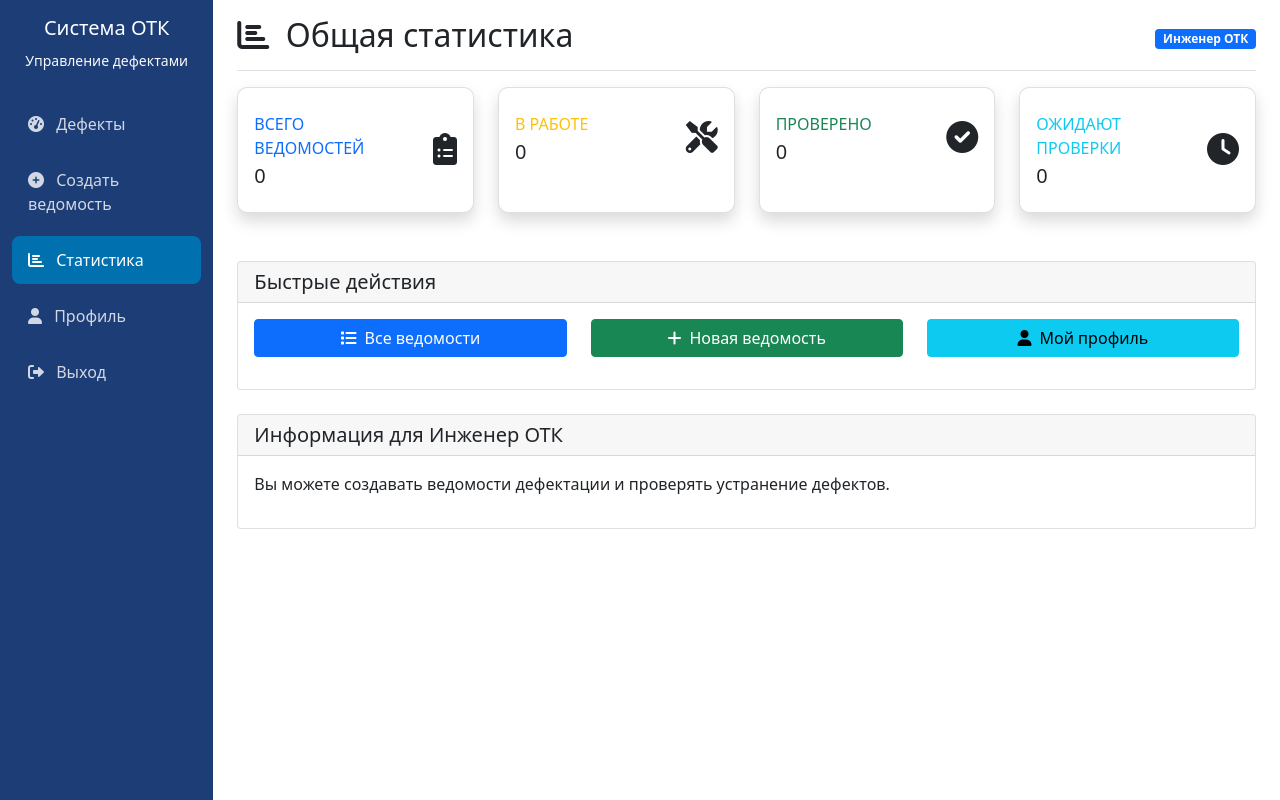
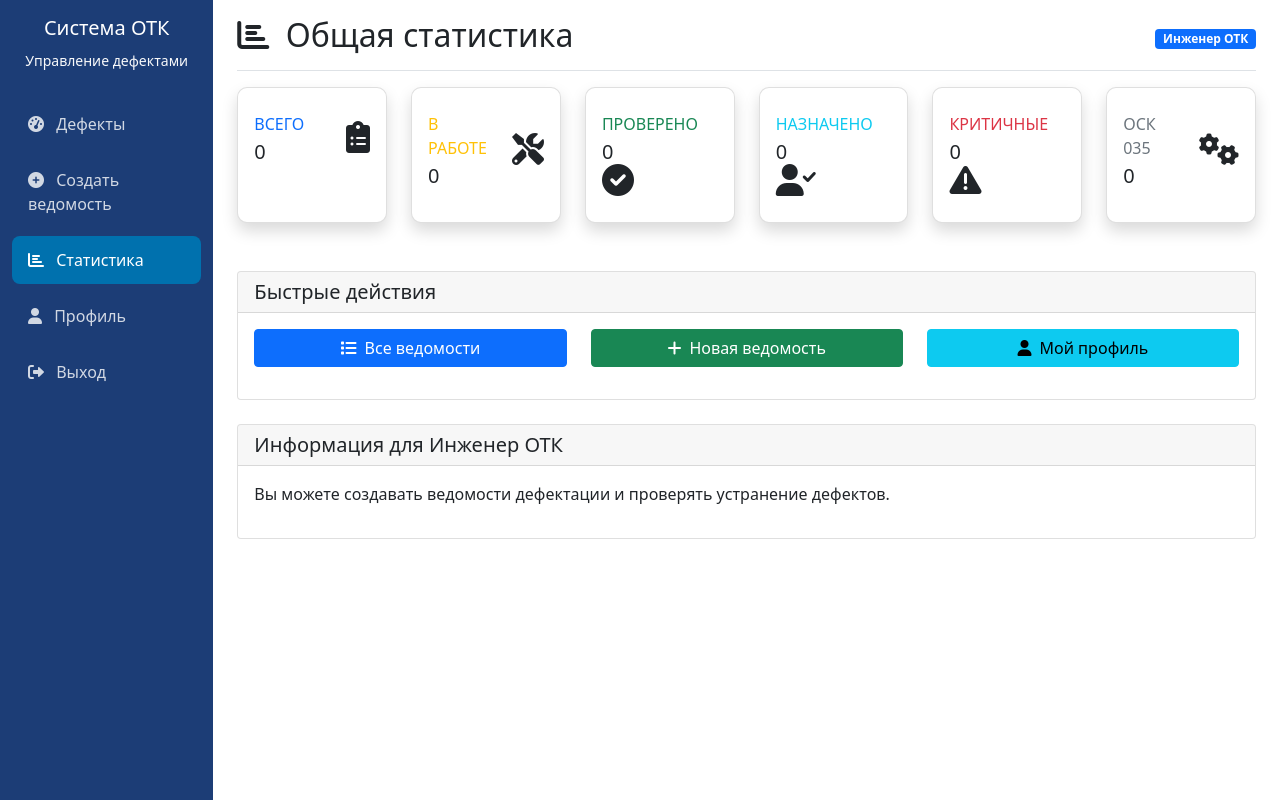
Before and after one commit to maxfrank76/defect-tracking-otk, a Flask app: page /defects in a window 1280 px wide. Run offline with Flask 3, Linux system fonts and the light colour scheme; a user stored in the database is signed in.

```diff
--- a/app/routes/defects.py
+++ b/app/routes/defects.py
@@ -29,6 +29,7 @@ def defect_dashboard():
                          defects=defects,
                          title='Дашборд дефектов')
 
+# В app/routes/defects.py исправляем функцию create_defect_report:
 @defect_routes.route('/defects/create', methods=['GET', 'POST'])
 @login_required
 def create_defect_report():
@@ -39,25 +40,30 @@ def create_defect_report():
         return redirect(url_for('defects.defect_dashboard'))
 
     if request.method == 'POST':
-        # Создаем ведомость из формы
-        report = DefectReport(
-            product_veksh=request.form.get('product_veksh'),
-            osk_operation=request.form.get('osk_operation'),
-            defect_type=request.form.get('defect_type'),
-            defect_source=request.form.get('defect_source'),
-            priority=request.form.get('priority'),
-            responsible_department=request.form.get('responsible_department'),
-            created_by_id=current_user.id
-        )
+        try:
+            # Создаем ведомость из формы
+            report = DefectReport(
+                product_veksh=request.form.get('product_veksh'),
+                osk_operation=request.form.get('osk_operation'),
+                defect_type=request.form.get('defect_type'),
+                defect_source=request.form.get('defect_source'),
+                priority=request.form.get('priority'),
+                responsible_department=request.form.get('responsible_department'),
+                created_by_id=current_user.id
+            )
 
-        # Генерируем номер
-        report.report_number = report.generate_report_number()
+            # Генерируем номер
+            report.report_number = DefectReport.generate_report_number()
 
-        db.session.add(report)
-        db.session.commit()
+            db.session.add(report)
+            db.session.commit()
 
-        flash(f'Ведомость {report.report_number} создана успешно!', 'success')
-        return redirect(url_for('defects.defect_detail', report_id=report.id))
+            flash(f'Ведомость {report.report_number} создана успешно!', 'success')
+            return redirect(url_for('defects.defect_detail', report_id=report.id))
+
+        except Exception as e:
+            db.session.rollback()
+            flash(f'Ошибка при создании ведомости: {str(e)}', 'error')
 
     return render_template('defects/create_report.html', title='Создание ведомости')
 
@@ -169,6 +175,8 @@ def update_report_status(report_id):
     flash(f'Статус ведомости обновлен на: {new_status}', 'success')
     return redirect(url_for('defects.defect_detail', report_id=report.id))
 
+# Добавляем новые функции статистики в app/routes/defects.py
+
 @defect_routes.route('/api/defects/stats')
 @login_required
 def defect_stats():
@@ -176,19 +184,95 @@ def defect_stats():
     if not current_user.can_view_statistics():
         return jsonify({'error': 'Нет прав доступа'}), 403
 
-    # Базовая статистика (будет расширена)
-    total_reports = DefectReport.query.count()
-    open_reports = DefectReport.query.filter_by(status='created').count()
-    assigned_reports = DefectReport.query.filter_by(status='assigned').count()
-    in_progress_reports = DefectReport.query.filter_by(status='in_progress').count()
-    resolved_reports = DefectReport.query.filter_by(status='resolved').count()
-    verified_reports = DefectReport.query.filter_by(status='verified').count()
+    try:
+        # Базовая статистика
+        total_reports = DefectReport.query.count()
+        created_reports = DefectReport.query.filter_by(status='created').count()
+        assigned_reports = DefectReport.query.filter_by(status='assigned').count()
+        in_progress_reports = DefectReport.query.filter_by(status='in_progress').count()
+        resolved_reports = DefectReport.query.filter_by(status='resolved').count()
+        verified_reports = DefectReport.query.filter_by(status='verified').count()
 
-    return jsonify({
-        'total_reports': total_reports,
-        'open_reports': open_reports,
-        'assigned_reports': assigned_reports,
-        'in_progress_reports': in_progress_reports,
-        'resolved_reports': resolved_reports,
-        'verified_reports': verified_reports
-    })
+        # Статистика по приоритетам
+        critical_reports = DefectReport.query.filter_by(priority='critical').count()
+        high_reports = DefectReport.query.filter_by(priority='high').count()
+        medium_reports = DefectReport.query.filter_by(priority='medium').count()
+        low_reports = DefectReport.query.filter_by(priority='low').count()
+
+        # Статистика по типам дефектов
+        production_defects = DefectReport.query.filter_by(defect_type='production').count()
+        constructive_defects = DefectReport.query.filter_by(defect_type='constructive').count()
+        material_defects = DefectReport.query.filter_by(defect_type='material').count()
+        equipment_defects = DefectReport.query.filter_by(defect_type='equipment').count()
+
+        # Статистика по операциям ОСК
+        osk_035 = DefectReport.query.filter_by(osk_operation='035').count()
+        osk_040 = DefectReport.query.filter_by(osk_operation='040').count()
+        osk_045 = DefectReport.query.filter_by(osk_operation='045').count()
+        osk_055 = DefectReport.query.filter_by(osk_operation='055').count()
+
+        return jsonify({
+            'total_reports': total_reports,
+            'created_reports': created_reports,
+            'assigned_reports': assigned_reports,
+            'in_progress_reports': in_progress_reports,
+            'resolved_reports': resolved_reports,
+            'verified_reports': verified_reports,
+
+            'priority_stats': {
+                'critical': critical_reports,
+                'high': high_reports,
+                'medium': medium_reports,
+                'low': low_reports
+            },
+
+            'defect_type_stats': {
+                'production': production_defects,
+                'constructive': constructive_defects,
+                'material': material_defects,
+                'equipment': equipment_defects
+            },
+
+            'osk_stats': {
+                '035': osk_035,
+                '040': osk_040,
+                '045': osk_045,
+                '055': osk_055
+            }
+        })
+
+    except Exception as e:
+        return jsonify({'error': str(e)}), 500
+
+@defect_routes.route('/api/defects/user-stats')
+@login_required
+def user_stats():
+    """API для получения персональной статистики"""
+    try:
+        if current_user.role == 'otk_engineer':
+            # Статистика для инженера ОТК
+            created_reports = DefectReport.query.filter_by(created_by_id=current_user.id).count()
+            verified_reports = DefectReport.query.filter_by(created_by_id=current_user.id, status='verified').count()
+
+            return jsonify({
+                'created_reports': created_reports,
+                'verified_reports': verified_reports,
+                'efficiency': round((verified_reports / created_reports * 100) if created_reports > 0 else 0, 1)
+            })
+
+        elif current_user.role == 'worker':
+            # Статистика для сборщика
+            assigned_reports = DefectReport.query.filter_by(assigned_worker_id=current_user.id).count()
+            completed_reports = DefectReport.query.filter_by(assigned_worker_id=current_user.id, status='resolved').count()
+
+            return jsonify({
+                'assigned_reports': assigned_reports,
+                'completed_reports': completed_reports,
+                'completion_rate': round((completed_reports / assigned_reports * 100) if assigned_reports > 0 else 0, 1)
+            })
+
+        else:
+            return jsonify({'message': 'Статистика для вашей роли в разработке'})
+
+    except Exception as e:
+        return jsonify({'error': str(e)}), 500
--- a/app/templates/auth/login.html
+++ b/app/templates/auth/login.html
@@ -83,6 +83,10 @@
         demo_otk / demo_worker / demo_master / demo_admin<br>
         Пароль: <strong>demo</strong>
     </div>
+    <div class="small text-center text-muted mt-3">
+        Разработано с помощью ИИ-ассистентного программирования, автор Максим Франчук<br>
+        Developed with AI-assisted programming, author Maksim Franchuk
+    </div>
 </div>
                         </div>
                     </div>
--- a/app/templates/defects/dashboard.html
+++ b/app/templates/defects/dashboard.html
@@ -125,15 +125,17 @@
                     {% endif %}
                 {% endwith %}
 
+               <!-- В templates/dashboard.html заменяем блок статистики на этот: -->
+
 <!-- Статистика -->
 <div class="row mb-4">
-                    <div class="col-xl-3 col-md-6 mb-4">
+    <div class="col-xl-2 col-md-4 col-6 mb-4">
         <div class="card stat-card border-left-primary shadow h-100 py-2">
             <div class="card-body">
                 <div class="row no-gutters align-items-center">
                     <div class="col mr-2">
                         <div class="text-xs font-weight-bold text-primary text-uppercase mb-1">
-                                            Всего ведомостей
+                            Всего
                         </div>
                         <div class="h5 mb-0 font-weight-bold text-gray-800" id="total-reports">0</div>
                     </div>
@@ -145,7 +147,7 @@
         </div>
     </div>
 
-                    <div class="col-xl-3 col-md-6 mb-4">
+    <div class="col-xl-2 col-md-4 col-6 mb-4">
         <div class="card stat-card border-left-warning shadow h-100 py-2">
             <div class="card-body">
                 <div class="row no-gutters align-items-center">
@@ -163,7 +165,7 @@
         </div>
     </div>
 
-                    <div class="col-xl-3 col-md-6 mb-4">
+    <div class="col-xl-2 col-md-4 col-6 mb-4">
         <div class="card stat-card border-left-success shadow h-100 py-2">
             <div class="card-body">
                 <div class="row no-gutters align-items-center">
@@ -181,18 +183,54 @@
         </div>
     </div>
 
-                    <div class="col-xl-3 col-md-6 mb-4">
+    <div class="col-xl-2 col-md-4 col-6 mb-4">
         <div class="card stat-card border-left-info shadow h-100 py-2">
             <div class="card-body">
                 <div class="row no-gutters align-items-center">
                     <div class="col mr-2">
                         <div class="text-xs font-weight-bold text-info text-uppercase mb-1">
-                                            Ожидают проверки
+                            Назначено
                         </div>
-                                        <div class="h5 mb-0 font-weight-bold text-gray-800" id="resolved-reports">0</div>
+                        <div class="h5 mb-0 font-weight-bold text-gray-800" id="assigned-reports">0</div>
                     </div>
                     <div class="col-auto">
-                                        <i class="fas fa-clock fa-2x text-gray-300"></i>
+                        <i class="fas fa-user-check fa-2x text-gray-300"></i>
+                    </div>
+                </div>
+            </div>
+        </div>
+    </div>
+
+    <div class="col-xl-2 col-md-4 col-6 mb-4">
+        <div class="card stat-card border-left-danger shadow h-100 py-2">
+            <div class="card-body">
+                <div class="row no-gutters align-items-center">
+                    <div class="col mr-2">
+                        <div class="text-xs font-weight-bold text-danger text-uppercase mb-1">
+                            Критичные
+                        </div>
+                        <div class="h5 mb-0 font-weight-bold text-gray-800" id="critical-reports">0</div>
+                    </div>
+                    <div class="col-auto">
+                        <i class="fas fa-exclamation-triangle fa-2x text-gray-300"></i>
+                    </div>
+                </div>
+            </div>
+        </div>
+    </div>
+
+    <div class="col-xl-2 col-md-4 col-6 mb-4">
+        <div class="card stat-card border-left-secondary shadow h-100 py-2">
+            <div class="card-body">
+                <div class="row no-gutters align-items-center">
+                    <div class="col mr-2">
+                        <div class="text-xs font-weight-bold text-secondary text-uppercase mb-1">
+                            ОСК 035
+                        </div>
+                        <div class="h5 mb-0 font-weight-bold text-gray-800" id="osk-035">0</div>
+                    </div>
+                    <div class="col-auto">
+                        <i class="fas fa-cogs fa-2x text-gray-300"></i>
                     </div>
                 </div>
             </div>
@@ -260,6 +298,8 @@
     </div>
 
     <script src="https://cdn.jsdelivr.net/npm/bootstrap@5.1.3/dist/js/bootstrap.bundle.min.js"></script>
+    <!-- В templates/dashboard.html заменяем script на этот: -->
+
 <script>
     // Загрузка статистики
     async function loadStats() {
@@ -268,13 +308,27 @@
             const data = await response.json();
 
             if (!data.error) {
+                // Основная статистика
                 document.getElementById('total-reports').textContent = data.total_reports;
                 document.getElementById('in-progress-reports').textContent = data.in_progress_reports;
                 document.getElementById('verified-reports').textContent = data.verified_reports;
-                    document.getElementById('resolved-reports').textContent = data.resolved_reports;
+                document.getElementById('assigned-reports').textContent = data.assigned_reports;
+
+                // Расширенная статистика
+                document.getElementById('critical-reports').textContent = data.priority_stats.critical;
+                document.getElementById('osk-035').textContent = data.osk_stats['035'];
+            } else {
+                console.error('Ошибка API:', data.error);
             }
         } catch (error) {
             console.error('Ошибка загрузки статистики:', error);
+            // Показываем заглушки при ошибке
+            document.getElementById('total-reports').textContent = '0';
+            document.getElementById('in-progress-reports').textContent = '0';
+            document.getElementById('verified-reports').textContent = '0';
+            document.getElementById('assigned-reports').textContent = '0';
+            document.getElementById('critical-reports').textContent = '0';
+            document.getElementById('osk-035').textContent = '0';
         }
     }
 
```
Also changed, not shown: app/models/defect_models.py (+10 -8 lines). Lines whose indentation alone changed are shown as unchanged.
